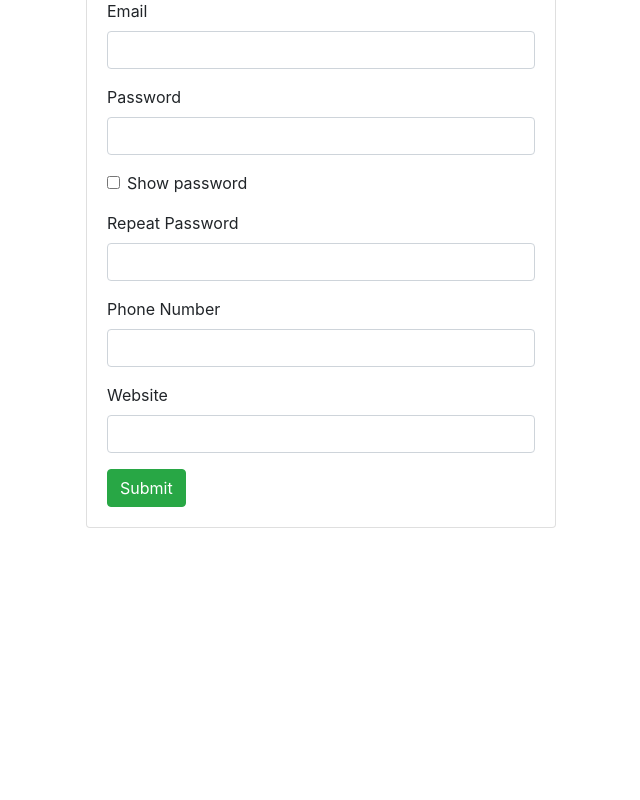
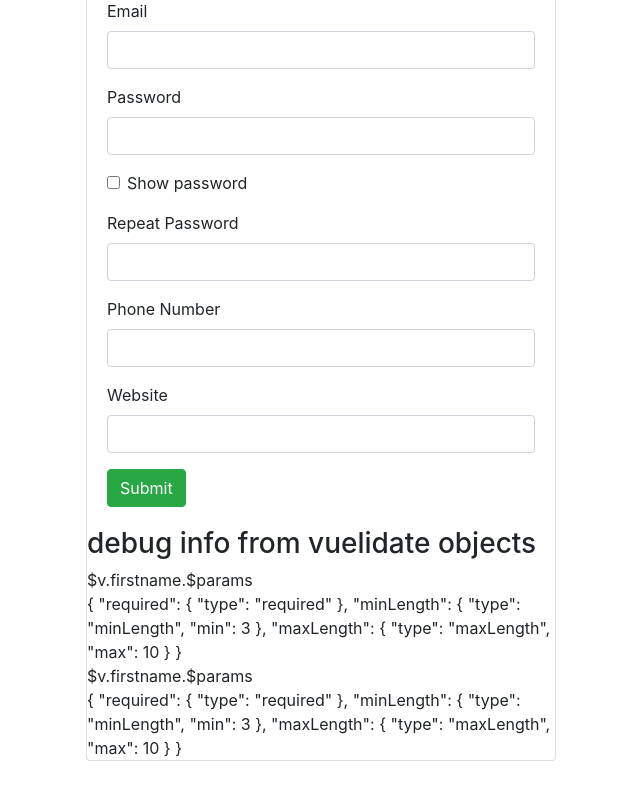
Before and after one commit to micekrRC/myvalidate, a Vue app: page / in a window 1280 px wide. Shown: the part 324-1124 px from the top of the page, without its empty margins (319-959 px from the left). Before the commit the page ends 900 px from the top, so only its background shows below. Built offline with nearby package versions, Linux system fonts and the light colour scheme.

Commit message:
debug some vuelidate objects and allow console.log

```diff
--- a/src/components/FormValidation.vue
+++ b/src/components/FormValidation.vue
@@ -144,6 +144,28 @@
             </form>
         </div>
 
+        <div>
+            <h3>debug info from vuelidate objects</h3>
+            <div>$v.firstname.$params</div>
+            <div>{{$v.firstname.$params}}</div>
+            <div>$v.firstname.$params</div>
+            <div>{{$v.firstname.$params}}</div>
+<!--
+$v.firstname.required
+$v.firstname.minLength
+$v.firstname.$params.minLength.min
+$v.firstname.maxLength
+$v.firstname.$params.maxLength.max
+
+            <div>$v.firstname.required</div>
+            <div>{{$$v.firstname.required}}</div>
+
+-->
+
+
+
+        </div>
+
     </div>
 
 </template>
@@ -240,6 +262,15 @@ export default {
     methods: {
         toggleShowPassword() {
             var show = document.getElementById('password')
+
+            // eslint-disable-next-line no-console
+            console.log("inside toggleShowPassword()");
+
+            // eslint-disable-next-line no-console
+            console.log("show: " + show);
+
+
+
             if (this.showpassword == false) {
                 this.showpassword = true
                 show.type = "text"
```
